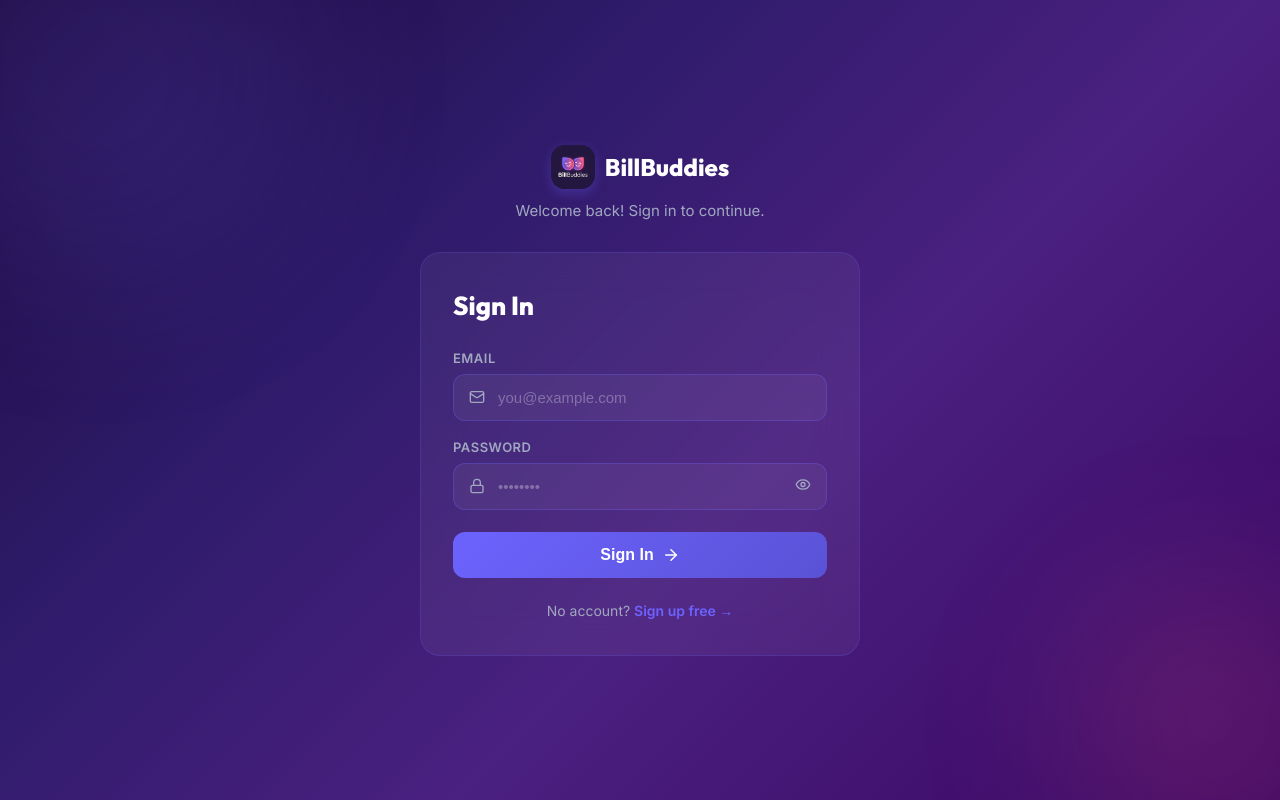
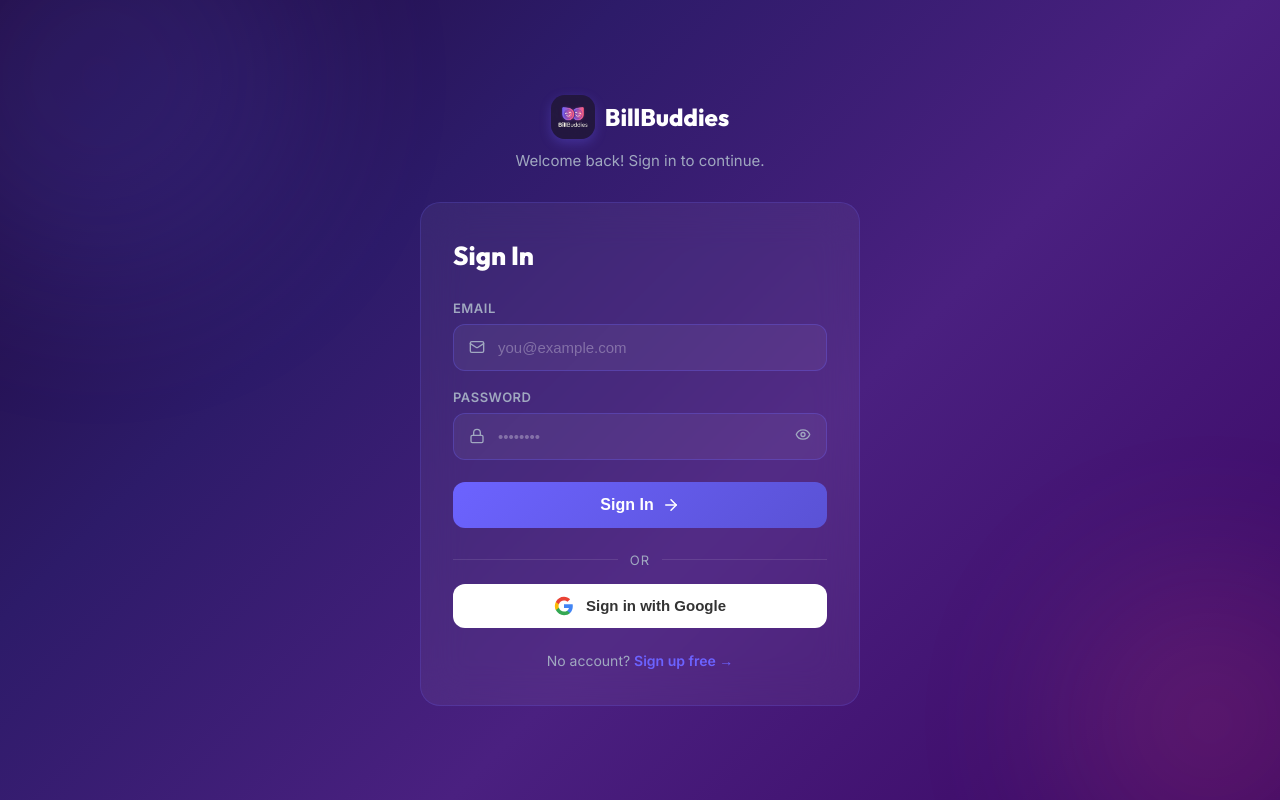
Before and after one commit to rana199anuj/BillBuddies, a Next.js app: page /login in a window 1280 px wide. Built offline with nearby package versions, Linux system fonts and the light colour scheme.

Commit message:
Add Google Login and fix metadataBase

```diff
--- a/app/api/auth/[...nextauth]/route.ts
+++ b/app/api/auth/[...nextauth]/route.ts
@@ -1,11 +1,16 @@
 import NextAuth from 'next-auth';
 import CredentialsProvider from 'next-auth/providers/credentials';
+import GoogleProvider from 'next-auth/providers/google';
 import bcrypt from 'bcryptjs';
 import connectDB from '@/lib/mongodb';
 import User from '@/models/User';
 
 const handler = NextAuth({
   providers: [
+    GoogleProvider({
+      clientId: process.env.GOOGLE_CLIENT_ID as string,
+      clientSecret: process.env.GOOGLE_CLIENT_SECRET as string,
+    }),
     CredentialsProvider({
       name: 'credentials',
       credentials: {
@@ -44,8 +49,34 @@
     signIn: '/login',
   },
   callbacks: {
-    async jwt({ token, user }) {
-      if (user) token.id = user.id;
+    async signIn({ user, account, profile }) {
+      if (account?.provider === 'google') {
+        await connectDB();
+        const existingUser = await User.findOne({ email: user.email });
+        if (!existingUser) {
+          // Generate a purely random fallback password for Google OAuth users to satisfy schema
+          const randomPassword = Math.random().toString(36).slice(-8) + Math.random().toString(36).slice(-8);
+          await User.create({
+            name: user.name,
+            email: user.email,
+            password: await bcrypt.hash(randomPassword, 10),
+          });
+        }
+        return true;
+      }
+      return true; // Credentials provider
+    },
+    async jwt({ token, user, account }) {
+      if (account && user) {
+        if (account.provider === 'google') {
+          await connectDB();
+          const dbUser = await User.findOne({ email: user.email });
+          if (dbUser) token.id = dbUser._id.toString();
+        } else {
+          // Credentials provider
+          token.id = user.id;
+        }
+      }
       return token;
     },
     async session({ session, token }) {
--- a/app/layout.tsx
+++ b/app/layout.tsx
@@ -7,6 +7,7 @@
 const inter = Inter({ subsets: ['latin'] });
 
 export const metadata: Metadata = {
+  metadataBase: new URL('https://billbuddies.vercel.app'),
   title: 'BillBuddies — Split Expenses with Friends',
   description: 'Easily split travel and group expenses with friends. Calculate who owes what and send WhatsApp reminders instantly.',
   keywords: ['split bills', 'expense tracker', 'friends expenses', 'travel bill splitter', 'whatsapp payment reminder', 'group expenses'],
--- a/app/login/page.tsx
+++ b/app/login/page.tsx
@@ -118,6 +118,39 @@
             </button>
           </form>
 
+          {/* Google Sign In */}
+          <div style={{ marginTop: 24, display: 'flex', flexDirection: 'column', gap: 16 }}>
+            <div style={{ display: 'flex', alignItems: 'center', gap: 12 }}>
+              <div style={{ flex: 1, height: 1, background: 'rgba(255,255,255,0.1)' }} />
+              <span style={{ fontSize: 13, color: 'var(--text-secondary)', textTransform: 'uppercase', letterSpacing: 1 }}>OR</span>
+              <div style={{ flex: 1, height: 1, background: 'rgba(255,255,255,0.1)' }} />
+            </div>
+
+            <button
+              type="button"
+              onClick={() => signIn('google', { callbackUrl: '/dashboard' })}
+              style={{
+                width: '100%',
+                display: 'flex',
+                alignItems: 'center',
+                justifyContent: 'center',
+                gap: 12,
+                padding: '12px',
+                borderRadius: 12,
+                background: 'white',
+                color: '#333',
+                fontSize: 15,
+                fontWeight: 600,
+                border: 'none',
+                cursor: 'pointer',
+                transition: 'all 0.2s',
+              }}
+            >
+              <svg width="20" height="20" viewBox="0 0 24 24"><path fill="#4285F4" d="M22.56 12.25c0-.78-.07-1.53-.2-2.25H12v4.26h5.92c-.26 1.37-1.04 2.53-2.21 3.31v2.77h3.57c2.08-1.92 3.28-4.74 3.28-8.09z"/><path fill="#34A853" d="M12 23c2.97 0 5.46-.98 7.28-2.66l-3.57-2.77c-.98.66-2.23 1.06-3.71 1.06-2.86 0-5.29-1.93-6.16-4.53H2.18v2.84C3.99 20.53 7.7 23 12 23z"/><path fill="#FBBC05" d="M5.84 14.09c-.22-.66-.35-1.36-.35-2.09s.13-1.43.35-2.09V7.07H2.18C1.43 8.55 1 10.22 1 12s.43 3.45 1.18 4.93l2.85-2.22.81-.62z"/><path fill="#EA4335" d="M12 5.38c1.62 0 3.06.56 4.21 1.64l3.15-3.15C17.45 2.09 14.97 1 12 1 7.7 1 3.99 3.47 2.18 7.07l3.66 2.84c.87-2.6 3.3-4.53 6.16-4.53z"/></svg>
+              Sign in with Google
+            </button>
+          </div>
+
           <p style={{ textAlign: 'center', marginTop: 24, color: 'var(--text-secondary)', fontSize: 14 }}>
             No account?{' '}
             <Link href="/register" style={{ color: 'var(--primary)', fontWeight: 600, textDecoration: 'none' }}>
--- a/app/register/page.tsx
+++ b/app/register/page.tsx
@@ -136,6 +136,42 @@
             </button>
           </form>
 
+          {/* Google Sign Up */}
+          <div style={{ marginTop: 24, display: 'flex', flexDirection: 'column', gap: 16 }}>
+            <div style={{ display: 'flex', alignItems: 'center', gap: 12 }}>
+              <div style={{ flex: 1, height: 1, background: 'rgba(255,255,255,0.1)' }} />
+              <span style={{ fontSize: 13, color: 'var(--text-secondary)', textTransform: 'uppercase', letterSpacing: 1 }}>OR</span>
+              <div style={{ flex: 1, height: 1, background: 'rgba(255,255,255,0.1)' }} />
+            </div>
+
+            <button
+              type="button"
+              onClick={() => {
+                const signIn = require('next-auth/react').signIn;
+                signIn('google', { callbackUrl: '/dashboard' });
+              }}
+              style={{
+                width: '100%',
+                display: 'flex',
+                alignItems: 'center',
+                justifyContent: 'center',
+                gap: 12,
+                padding: '12px',
+                borderRadius: 12,
+                background: 'white',
+                color: '#333',
+                fontSize: 15,
+                fontWeight: 600,
+                border: 'none',
+                cursor: 'pointer',
+                transition: 'all 0.2s',
+              }}
+            >
+              <svg width="20" height="20" viewBox="0 0 24 24"><path fill="#4285F4" d="M22.56 12.25c0-.78-.07-1.53-.2-2.25H12v4.26h5.92c-.26 1.37-1.04 2.53-2.21 3.31v2.77h3.57c2.08-1.92 3.28-4.74 3.28-8.09z"/><path fill="#34A853" d="M12 23c2.97 0 5.46-.98 7.28-2.66l-3.57-2.77c-.98.66-2.23 1.06-3.71 1.06-2.86 0-5.29-1.93-6.16-4.53H2.18v2.84C3.99 20.53 7.7 23 12 23z"/><path fill="#FBBC05" d="M5.84 14.09c-.22-.66-.35-1.36-.35-2.09s.13-1.43.35-2.09V7.07H2.18C1.43 8.55 1 10.22 1 12s.43 3.45 1.18 4.93l2.85-2.22.81-.62z"/><path fill="#EA4335" d="M12 5.38c1.62 0 3.06.56 4.21 1.64l3.15-3.15C17.45 2.09 14.97 1 12 1 7.7 1 3.99 3.47 2.18 7.07l3.66 2.84c.87-2.6 3.3-4.53 6.16-4.53z"/></svg>
+              Sign up with Google
+            </button>
+          </div>
+
           <p style={{ textAlign: 'center', marginTop: 24, color: 'var(--text-secondary)', fontSize: 14 }}>
             Already have an account?{' '}
             <Link href="/login" style={{ color: 'var(--primary)', fontWeight: 600, textDecoration: 'none' }}>Sign in →</Link>
```
